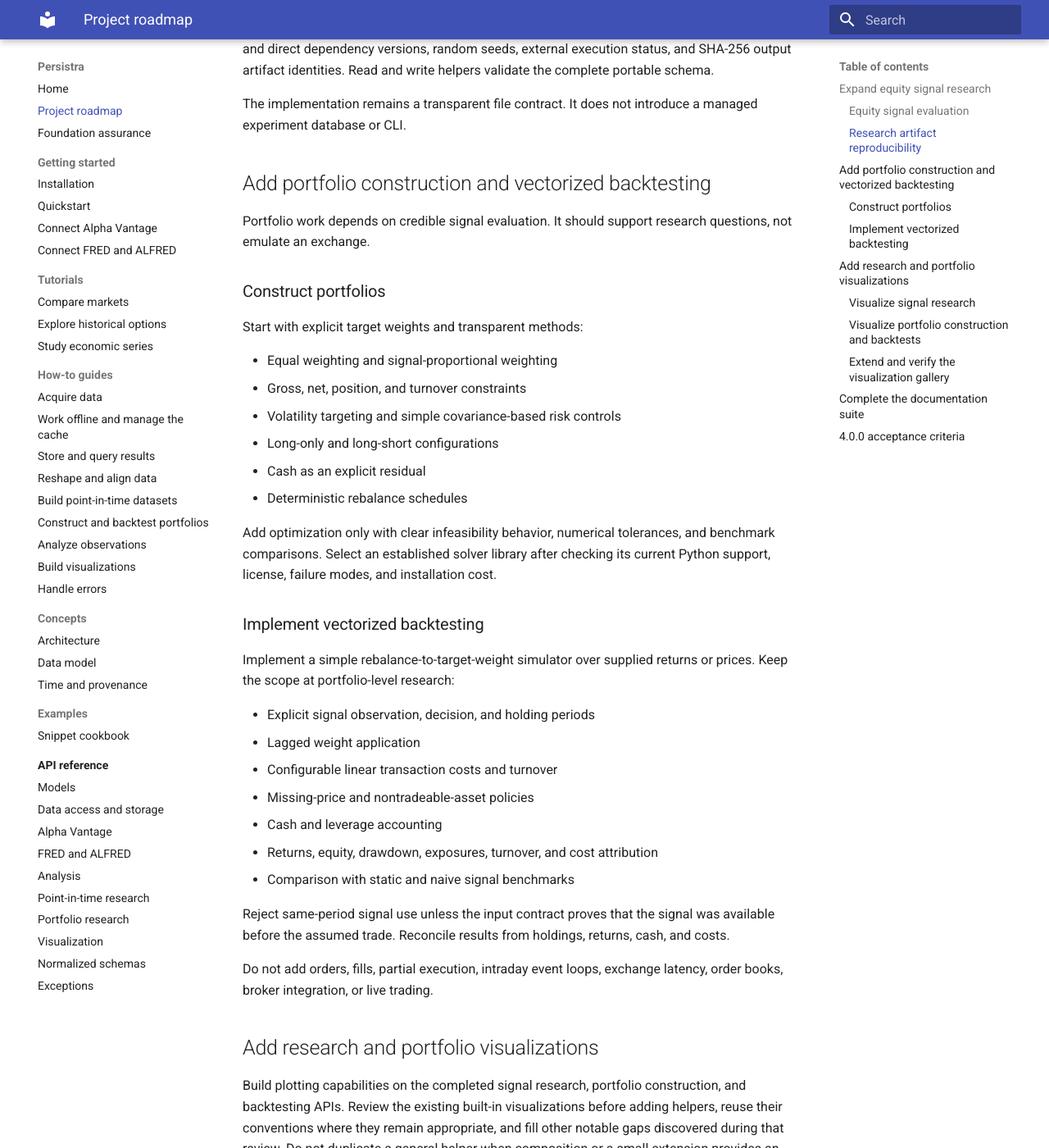
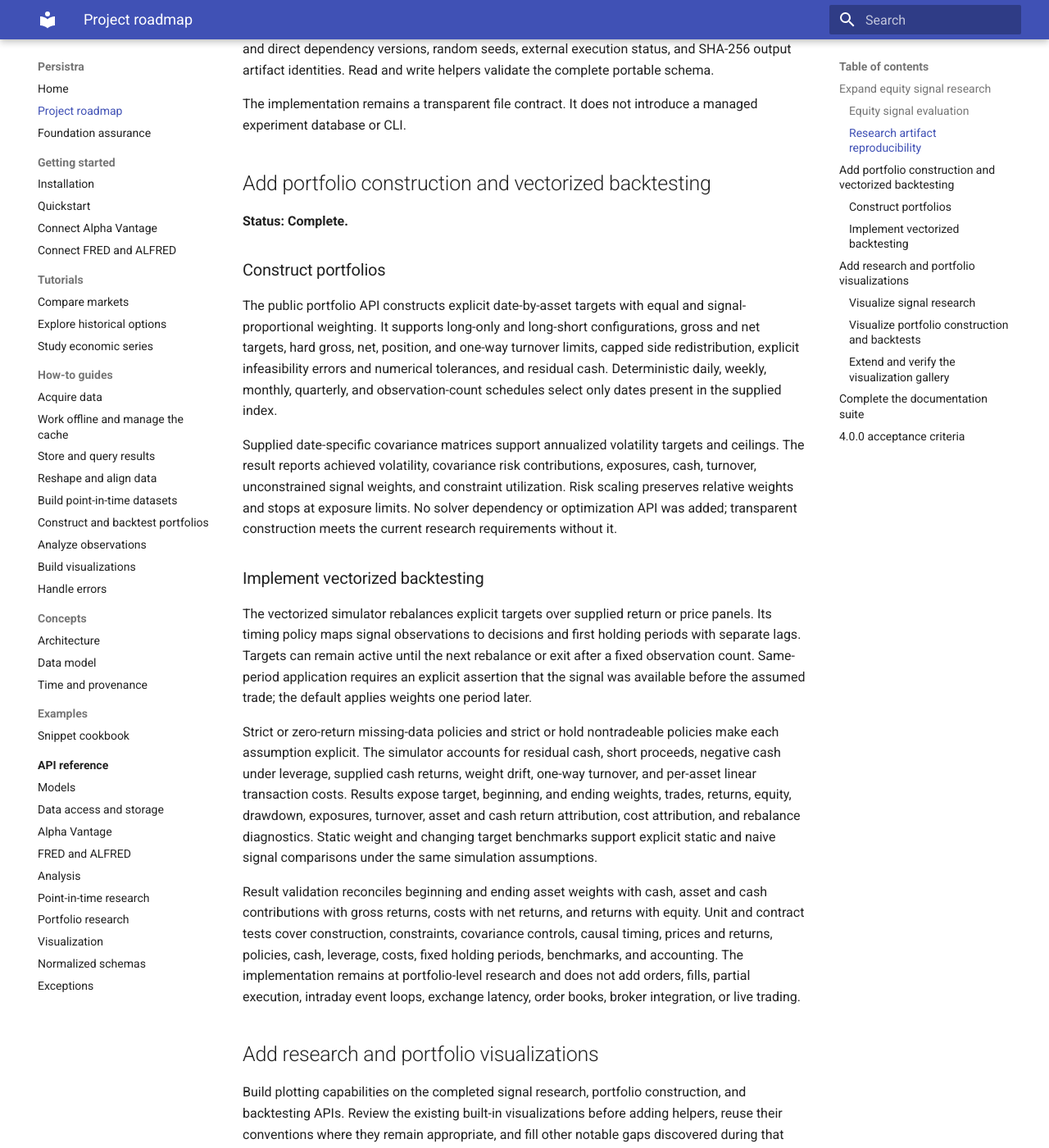
Before and after one commit to fallblu/persistra, an MkDocs documentation site: the page built from docs/roadmap.md, in a window 1280 px wide and 1400 px high, scrolled down 1160 px. Shown: the whole window at 82% size. Built offline with MkDocs 1.6.1 and Material for MkDocs 9.7.7, drawn with Linux system fonts in a browser that asks for light colours.

Commit message:
docs: mark portfolio backtesting complete

```diff
--- a/docs/roadmap.md
+++ b/docs/roadmap.md
@@ -49,42 +49,46 @@ experiment database or CLI.
 
 ## Add portfolio construction and vectorized backtesting
 
-Portfolio work depends on credible signal evaluation. It should support research questions,
-not emulate an exchange.
+**Status: Complete.**
 
 ### Construct portfolios
 
-Start with explicit target weights and transparent methods:
+The public portfolio API constructs explicit date-by-asset targets with equal and
+signal-proportional weighting. It supports long-only and long-short configurations, gross and
+net targets, hard gross, net, position, and one-way turnover limits, capped side
+redistribution, explicit infeasibility errors and numerical tolerances, and residual cash.
+Deterministic daily, weekly, monthly, quarterly, and observation-count schedules select only
+dates present in the supplied index.
 
-- Equal weighting and signal-proportional weighting
-- Gross, net, position, and turnover constraints
-- Volatility targeting and simple covariance-based risk controls
-- Long-only and long-short configurations
-- Cash as an explicit residual
-- Deterministic rebalance schedules
-
-Add optimization only with clear infeasibility behavior, numerical tolerances, and benchmark
-comparisons. Select an established solver library after checking its current Python support,
-license, failure modes, and installation cost.
+Supplied date-specific covariance matrices support annualized volatility targets and ceilings.
+The result reports achieved volatility, covariance risk contributions, exposures, cash,
+turnover, unconstrained signal weights, and constraint utilization. Risk scaling preserves
+relative weights and stops at exposure limits. No solver dependency or optimization API was
+added; transparent construction meets the current research requirements without it.
 
 ### Implement vectorized backtesting
 
-Implement a simple rebalance-to-target-weight simulator over supplied returns or prices. Keep
-the scope at portfolio-level research:
+The vectorized simulator rebalances explicit targets over supplied return or price panels. Its
+timing policy maps signal observations to decisions and first holding periods with separate
+lags. Targets can remain active until the next rebalance or exit after a fixed observation
+count. Same-period application requires an explicit assertion that the signal was available
+before the assumed trade; the default applies weights one period later.
 
-- Explicit signal observation, decision, and holding periods
-- Lagged weight application
-- Configurable linear transaction costs and turnover
-- Missing-price and nontradeable-asset policies
-- Cash and leverage accounting
-- Returns, equity, drawdown, exposures, turnover, and cost attribution
-- Comparison with static and naive signal benchmarks
+Strict or zero-return missing-data policies and strict or hold nontradeable policies make each
+assumption explicit. The simulator accounts for residual cash, short proceeds, negative cash
+under leverage, supplied cash returns, weight drift, one-way turnover, and per-asset linear
+transaction costs. Results expose target, beginning, and ending weights, trades, returns,
+equity, drawdown, exposures, turnover, asset and cash return attribution, cost attribution, and
+rebalance diagnostics. Static weight and changing target benchmarks support explicit static
+and naive signal comparisons under the same simulation assumptions.
 
-Reject same-period signal use unless the input contract proves that the signal was available
-before the assumed trade. Reconcile results from holdings, returns, cash, and costs.
-
-Do not add orders, fills, partial execution, intraday event loops, exchange latency, order
-books, broker integration, or live trading.
+Result validation reconciles beginning and ending asset weights with cash, asset and cash
+contributions with gross returns, costs with net returns, and returns with equity. Unit and
+contract tests cover construction, constraints, covariance controls, causal timing, prices and
+returns, policies, cash, leverage, costs, fixed holding periods, benchmarks, and accounting.
+The implementation remains at portfolio-level research and does not add orders, fills, partial
+execution, intraday event loops, exchange latency, order books, broker integration, or live
+trading.
 
 ## Add research and portfolio visualizations
 
```
